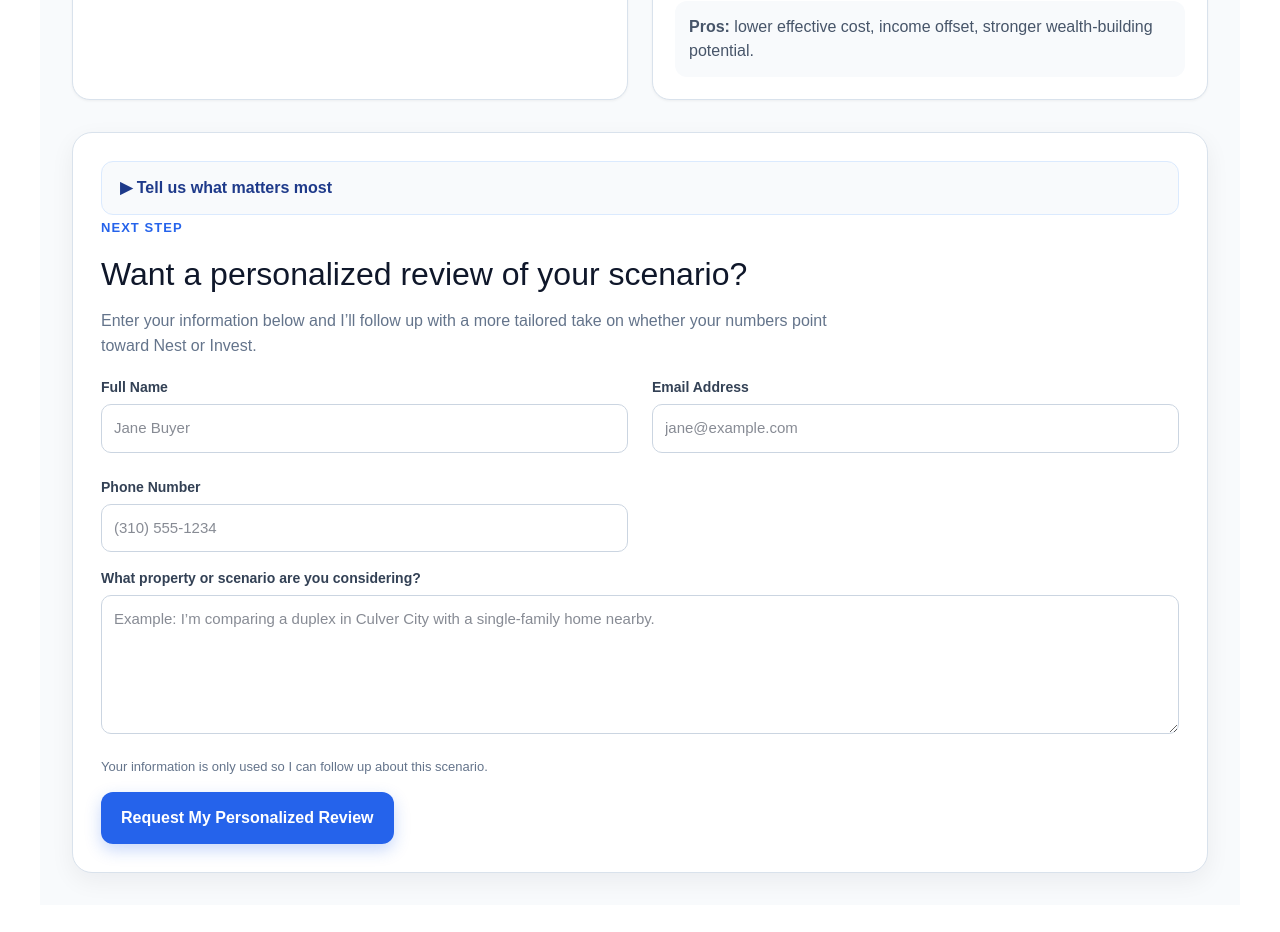
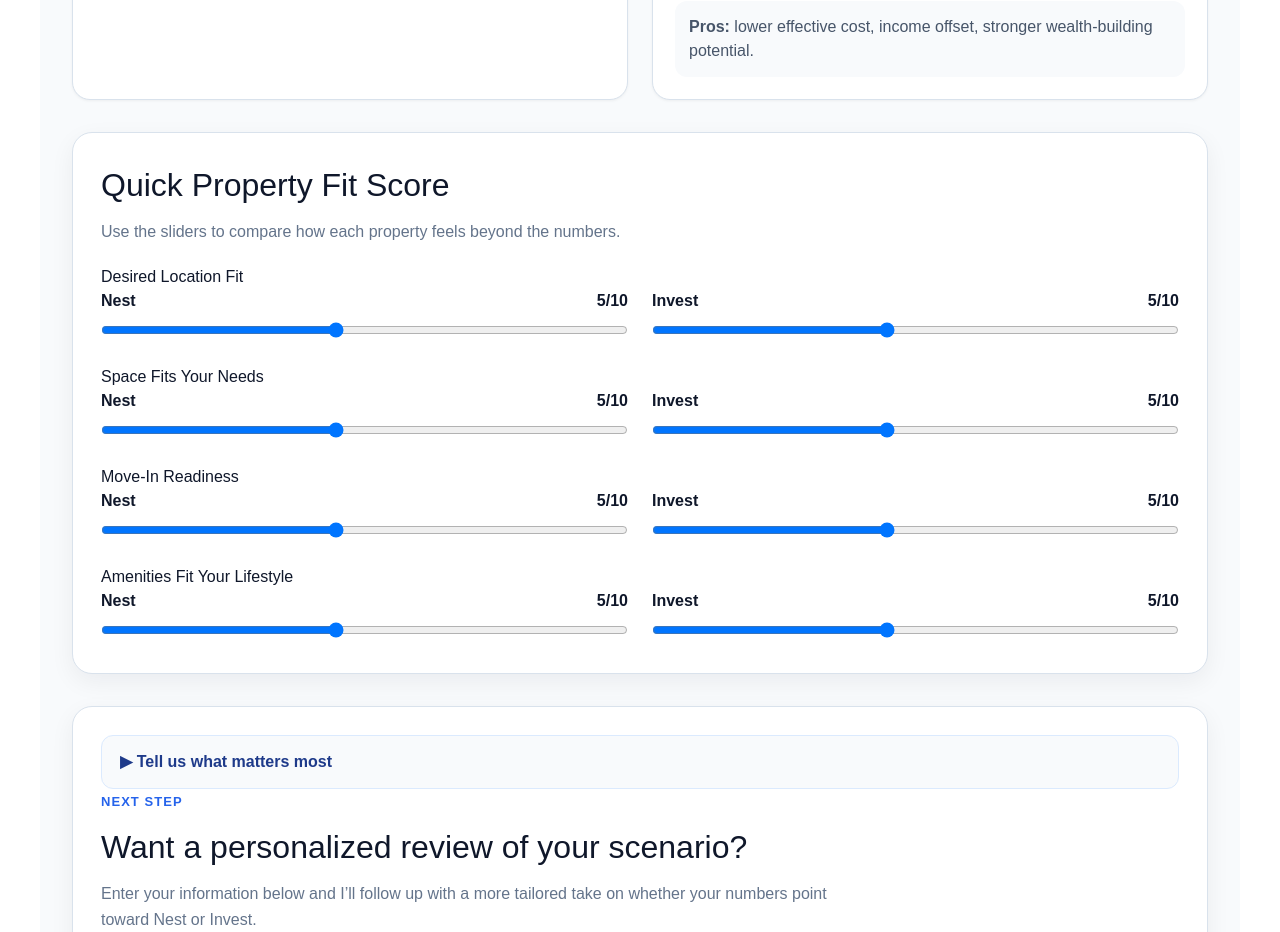
Before and after one commit to dglickman17/nest-or-invest, a Next.js app: page / in a window 1280 px wide. Shown: the part 2460-3392 px from the top of the page. Before the commit the page ends 3365 px from the top, so only its background shows below. Built offline with nearby package versions, Linux system fonts and the light colour scheme.

Commit message:
Added interactive property fit scoring and condo HOA support

```diff
--- a/app/page.tsx
+++ b/app/page.tsx
@@ -31,6 +31,10 @@ export default function Page() {
   const [nestMaintenance, setNestMaintenance] = useState(400);
   const [nestHoa, setNestHoa] = useState(0);
   const [nestHasHoa, setNestHasHoa] = useState(false);
+  const [nestLocationFit, setNestLocationFit] = useState(5);
+  const [nestSpaceFit, setNestSpaceFit] = useState(5);
+  const [nestMoveInReadiness, setNestMoveInReadiness] = useState(5);
+  const [nestAmenitiesFit, setNestAmenitiesFit] = useState(5);
 
   const [investAddress, setInvestAddress] = useState("");
   const [investPrice, setInvestPrice] = useState(1150000);
@@ -43,6 +47,11 @@ export default function Page() {
   const [investRent, setInvestRent] = useState(3200);
   const [investVacancyPct, setInvestVacancyPct] = useState(5);
   const [investReservePct, setInvestReservePct] = useState(8);
+  const [investLocationFit, setInvestLocationFit] = useState(5);
+  const [investSpaceFit, setInvestSpaceFit] = useState(5);
+  const [investMoveInReadiness, setInvestMoveInReadiness] = useState(5);
+  const [investAmenitiesFit, setInvestAmenitiesFit] = useState(5);
+
   const [leadStatus, setLeadStatus] = useState<"idle" | "submitting" | "success" | "error">("idle");
 
   const [name, setName] = useState("");
@@ -411,7 +420,154 @@ placeholder="123 Main St, Los Angeles, CA"
           </div>
         </section>
       </section>
+<section style={leadSectionStyle}>
+  <h2 style={leadTitleStyle}>Quick Property Fit Score</h2>
+  <p style={leadTextStyle}>
+    Use the sliders to compare how each property feels beyond the numbers.
+  </p>
 
+  <div style={{ marginTop: "20px" }}>
+    <h3>Desired Location Fit</h3>
+
+    <div style={{ display: "grid", gridTemplateColumns: "1fr 1fr", gap: "24px" }}>
+      <div>
+        <div style={{ display: "flex", justifyContent: "space-between", marginBottom: "8px" }}>
+          <strong>Nest</strong>
+          <strong>{nestLocationFit}/10</strong>
+        </div>
+        <input
+          type="range"
+          min="1"
+          max="10"
+          value={nestLocationFit}
+          onChange={(e) => setNestLocationFit(Number(e.target.value))}
+          style={{ width: "100%" }}
+        />
+      </div>
+
+      <div>
+        <div style={{ display: "flex", justifyContent: "space-between", marginBottom: "8px" }}>
+          <strong>Invest</strong>
+          <strong>{investLocationFit}/10</strong>
+        </div>
+        <input
+          type="range"
+          min="1"
+          max="10"
+          value={investLocationFit}
+          onChange={(e) => setInvestLocationFit(Number(e.target.value))}
+          style={{ width: "100%" }}
+        />
+      </div>
+    </div>
+  </div>
+   <div style={{ marginTop: "20px" }}>
+    <h3>Space Fits Your Needs</h3>
+
+
+    <div style={{ display: "grid", gridTemplateColumns: "1fr 1fr", gap: "24px" }}>
+      <div>
+        <div style={{ display: "flex", justifyContent: "space-between", marginBottom: "8px" }}>
+          <strong>Nest</strong>
+          <strong>{nestSpaceFit}/10</strong>
+        </div>
+        <input
+          type="range"
+          min="1"
+          max="10"
+          value={nestSpaceFit}
+          onChange={(e) => setNestSpaceFit(Number(e.target.value))}
+          style={{ width: "100%" }}
+        />
+      </div>
+
+      <div>
+        <div style={{ display: "flex", justifyContent: "space-between", marginBottom: "8px" }}>
+          <strong>Invest</strong>
+          <strong>{investSpaceFit}/10</strong>
+        </div>
+        <input
+          type="range"
+          min="1"
+          max="10"
+          value={investSpaceFit}
+          onChange={(e) => setInvestSpaceFit(Number(e.target.value))}
+          style={{ width: "100%" }}
+        />
+      </div>
+    </div>
+  </div>
+  <div style={{ marginTop: "20px" }}>
+    <h3>Move-In Readiness</h3>
+
+    <div style={{ display: "grid", gridTemplateColumns: "1fr 1fr", gap: "24px" }}>
+      <div>
+        <div style={{ display: "flex", justifyContent: "space-between", marginBottom: "8px" }}>
+          <strong>Nest</strong>
+          <strong>{nestMoveInReadiness}/10</strong>
+        </div>
+        <input
+          type="range"
+          min="1"
+          max="10"
+          value={nestMoveInReadiness}
+          onChange={(e) => setNestMoveInReadiness(Number(e.target.value))}
+          style={{ width: "100%" }}
+        />
+      </div>
+
+      <div>
+        <div style={{ display: "flex", justifyContent: "space-between", marginBottom: "8px" }}>
+          <strong>Invest</strong>
+          <strong>{investMoveInReadiness}/10</strong>
+        </div>
+        <input
+          type="range"
+          min="1"
+          max="10"
+          value={investMoveInReadiness}
+          onChange={(e) => setInvestMoveInReadiness(Number(e.target.value))}
+          style={{ width: "100%" }}
+        />
+      </div>
+    </div>
+  </div>
+    <div style={{ marginTop: "20px" }}>
+    <h3>Amenities Fit Your Lifestyle</h3>
+
+    <div style={{ display: "grid", gridTemplateColumns: "1fr 1fr", gap: "24px" }}>
+      <div>
+        <div style={{ display: "flex", justifyContent: "space-between", marginBottom: "8px" }}>
+          <strong>Nest</strong>
+          <strong>{nestAmenitiesFit}/10</strong>
+        </div>
+        <input
+          type="range"
+          min="1"
+          max="10"
+          value={nestAmenitiesFit}
+          onChange={(e) => setNestAmenitiesFit(Number(e.target.value))}
+          style={{ width: "100%" }}
+        />
+      </div>
+
+      <div>
+        <div style={{ display: "flex", justifyContent: "space-between", marginBottom: "8px" }}>
+          <strong>Invest</strong>
+          <strong>{investAmenitiesFit}/10</strong>
+        </div>
+        <input
+          type="range"
+          min="1"
+          max="10"
+          value={investAmenitiesFit}
+          onChange={(e) => setInvestAmenitiesFit(Number(e.target.value))}
+          style={{ width: "100%" }}
+        />
+      </div>
+    </div>
+  </div>
+</section>
 <section style={leadSectionStyle}>
   <button
     type="button"
```
